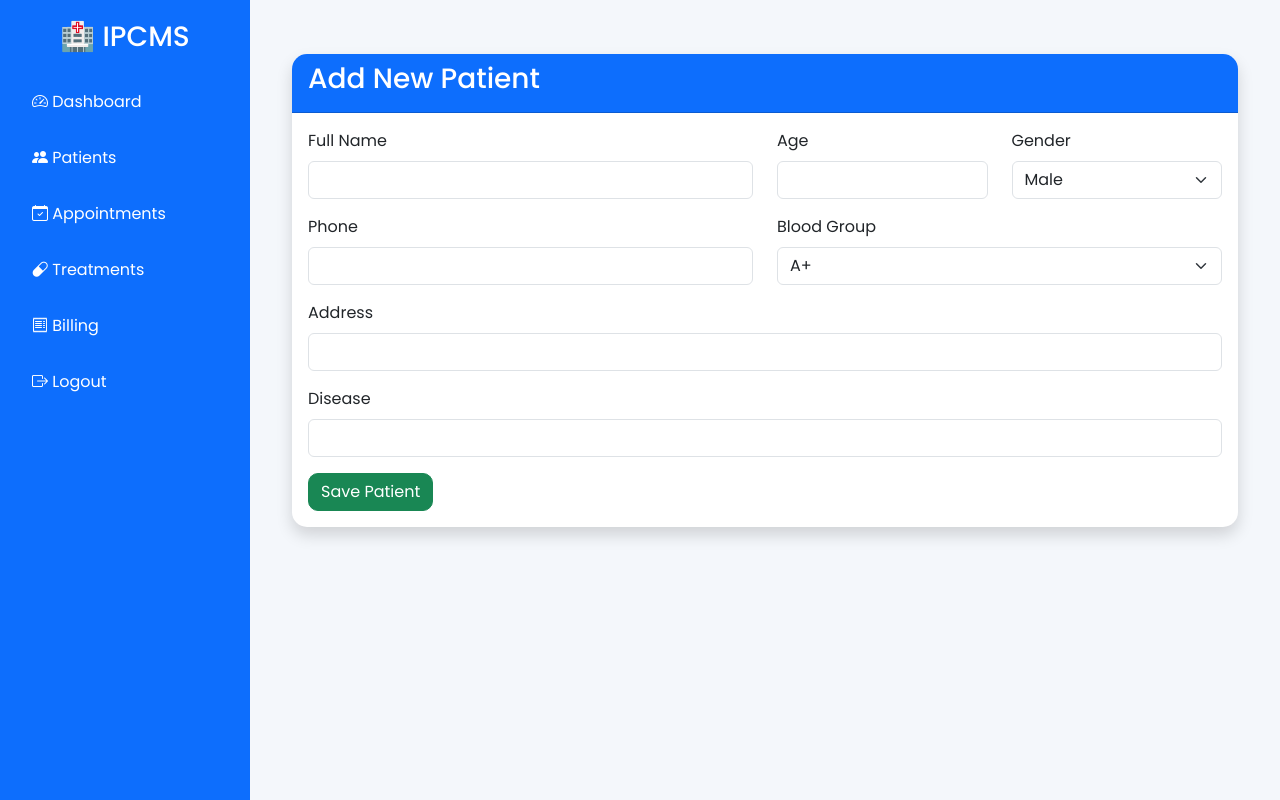
After one commit to Eshwar-jr/patient-care-management-system-for-healthcare-services, a Flask app: page /patient/add in a window 1280 px wide. The commit adds this page. Run offline with Flask 3, Linux system fonts and the light colour scheme; the visitor is signed in with stand-in values (Sample User, id 1).

Commit message:
Completed Day 3

```diff
--- a/forms.py
+++ b/forms.py
@@ -1,5 +1,5 @@
 from flask_wtf import FlaskForm
-from wtforms import StringField, PasswordField, SelectField, SubmitField, BooleanField
+from wtforms import StringField, PasswordField, SelectField, SubmitField, BooleanField, IntegerField
 from wtforms.validators import DataRequired, Email, Length
 
 
@@ -57,3 +57,55 @@ class LoginForm(FlaskForm):
     remember = BooleanField("Remember Me")
 
     submit = SubmitField("Login")
+
+class PatientForm(FlaskForm):
+
+    full_name = StringField(
+        "Full Name",
+        validators=[DataRequired()]
+    )
+
+    age = IntegerField(
+        "Age",
+        validators=[DataRequired()]
+    )
+
+    gender = SelectField(
+        "Gender",
+        choices=[
+            ("Male","Male"),
+            ("Female","Female"),
+            ("Other","Other")
+        ]
+    )
+
+    phone = StringField(
+        "Phone",
+        validators=[DataRequired()]
+    )
+
+    address = StringField(
+        "Address",
+        validators=[DataRequired()]
+    )
+
+    blood_group = SelectField(
+        "Blood Group",
+        choices=[
+            ("A+","A+"),
+            ("A-","A-"),
+            ("B+","B+"),
+            ("B-","B-"),
+            ("AB+","AB+"),
+            ("AB-","AB-"),
+            ("O+","O+"),
+            ("O-","O-")
+        ]
+    )
+
+    disease = StringField(
+        "Disease",
+        validators=[DataRequired()]
+    )
+
+    submit = SubmitField("Save Patient")
--- a/models.py
+++ b/models.py
@@ -21,3 +21,21 @@ def load_user(user_id):
 
     def __repr__(self):
         return f"<User {self.username}>"
+
+class Patient(db.Model):
+
+    id = db.Column(db.Integer, primary_key=True)
+
+    full_name = db.Column(db.String(100), nullable=False)
+
+    age = db.Column(db.Integer)
+
+    gender = db.Column(db.String(20))
+
+    phone = db.Column(db.String(15))
+
+    address = db.Column(db.String(200))
+
+    blood_group = db.Column(db.String(10))
+
+    disease = db.Column(db.String(100))
--- a/routes/dashboard.py
+++ b/routes/dashboard.py
@@ -1,5 +1,8 @@
-from flask import render_template, redirect, url_for, flash
+from flask import render_template, redirect, url_for, flash, request
 from app import app
+from extensions import db
+from models import Patient
+from forms import PatientForm
 from flask_login import login_required
 
 @app.route("/admin")
@@ -11,10 +14,87 @@ def admin_dashboard():
 @app.route("/doctor")
 @login_required
 def doctor_dashboard():
+
+    total_patients = Patient.query.count()
+
     return render_template(
-    "doctor_dashboard.html"
-)
+        "doctor_dashboard.html",
+        total_patients=total_patients
+    )
 
+@app.route("/patient/add", methods=["GET", "POST"])
+@login_required
+def add_patient():
+
+    form = PatientForm()
+
+    if form.validate_on_submit():
+
+        patient = Patient(
+
+            full_name=form.full_name.data,
+            age=form.age.data,
+            gender=form.gender.data,
+            phone=form.phone.data,
+            address=form.address.data,
+            blood_group=form.blood_group.data,
+            disease=form.disease.data
+
+        )
+
+        db.session.add(patient)
+        db.session.commit()
+
+        flash("Patient added successfully!", "success")
+
+        return redirect(url_for("doctor_dashboard"))
+
+    return render_template(
+        "add_patient.html",
+        form=form
+    )
+
+@app.route("/patient/edit/<int:id>", methods=["GET", "POST"])
+@login_required
+def edit_patient(id):
+
+    patient = Patient.query.get_or_404(id)
+
+    form = PatientForm(obj=patient)
+
+    if form.validate_on_submit():
+
+        patient.full_name = form.full_name.data
+        patient.age = form.age.data
+        patient.gender = form.gender.data
+        patient.phone = form.phone.data
+        patient.address = form.address.data
+        patient.blood_group = form.blood_group.data
+        patient.disease = form.disease.data
+
+        db.session.commit()
+
+        flash("Patient updated successfully!", "success")
+
+        return redirect(url_for("patients"))
+
+    return render_template(
+        "edit_patient.html",
+        form=form
+    )
+
+@app.route("/patient/delete/<int:id>")
+@login_required
+def delete_patient(id):
+
+    patient = Patient.query.get_or_404(id)
+
+    db.session.delete(patient)
+    db.session.commit()
+
+    flash("Patient deleted successfully!", "success")
+
+    return redirect(url_for("patients"))
 
 @app.route("/nurse")
 @login_required
@@ -22,7 +102,40 @@ def nurse_dashboard():
     return "<h2>Nurse Dashboard</h2>"
 
 
+@app.route("/patient/<int:id>")
+@login_required
+def patient_profile(id):
+
+    patient = Patient.query.get_or_404(id)
+
+    return render_template(
+        "patient_profile.html",
+        patient=patient
+    )
+
+
 @app.route("/patient")
 @login_required
 def patient_dashboard():
     return "<h2>Patient Dashboard</h2>"
+
+@app.route("/patients")
+@login_required
+def patients():
+
+    search = request.args.get("search")
+
+    if search:
+
+        patients = Patient.query.filter(
+            Patient.full_name.contains(search)
+        ).all()
+
+    else:
+
+        patients = Patient.query.all()
+
+    return render_template(
+        "patients.html",
+        patients=patients
+    )
--- a/static/css/style.css
+++ b/static/css/style.css
@@ -1,8 +1,42 @@
 body{
-    background:#f4f8fb;
-    font-family:Arial, Helvetica, sans-serif;
+    font-family:'Poppins',sans-serif;
+    background:#f4f7fb;
 }
 
+.sidebar{
+    width:250px;
+    min-height:100vh;
+    background:#0d6efd;
+    padding:20px;
+}
+
+.sidebar h3{
+    color:white;
+}
+
+.sidebar a{
+    display:block;
+    color:white;
+    text-decoration:none;
+    padding:12px;
+    border-radius:8px;
+    margin-bottom:8px;
+}
+
+.sidebar a:hover{
+    background:rgba(255,255,255,.2);
+}
+
+.content{
+    flex:1;
+    padding:30px;
+}
+
+.card{
+    border:none;
+    border-radius:15px;
+    box-shadow:0 4px 12px rgba(0,0,0,.08);
+}
 .navbar{
     box-shadow:0 2px 10px rgba(0,0,0,.1);
 }
--- /dev/null
+++ b/templates/add_patient.html
@@ -0,0 +1,70 @@
+{% extends "dashboard_base.html" %}
+
+{% block content %}
+
+<div class="container mt-4">
+
+    <div class="card shadow">
+
+        <div class="card-header bg-primary text-white">
+
+            <h3>Add New Patient</h3>
+
+        </div>
+
+        <div class="card-body">
+
+            <form method="POST">
+
+                {{ form.hidden_tag() }}
+
+                <div class="row">
+
+                    <div class="col-md-6 mb-3">
+                        {{ form.full_name.label(class="form-label") }}
+                        {{ form.full_name(class="form-control") }}
+                    </div>
+
+                    <div class="col-md-3 mb-3">
+                        {{ form.age.label(class="form-label") }}
+                        {{ form.age(class="form-control") }}
+                    </div>
+
+                    <div class="col-md-3 mb-3">
+                        {{ form.gender.label(class="form-label") }}
+                        {{ form.gender(class="form-select") }}
+                    </div>
+
+                    <div class="col-md-6 mb-3">
+                        {{ form.phone.label(class="form-label") }}
+                        {{ form.phone(class="form-control") }}
+                    </div>
+
+                    <div class="col-md-6 mb-3">
+                        {{ form.blood_group.label(class="form-label") }}
+                        {{ form.blood_group(class="form-select") }}
+                    </div>
+
+                    <div class="col-md-12 mb-3">
+                        {{ form.address.label(class="form-label") }}
+                        {{ form.address(class="form-control") }}
+                    </div>
+
+                    <div class="col-md-12 mb-3">
+                        {{ form.disease.label(class="form-label") }}
+                        {{ form.disease(class="form-control") }}
+                    </div>
+
+                </div>
+
+                {{ form.submit(class="btn btn-success") }}
+
+            </form>
+
+        </div>
+
+    </div>
+
+</div>
+
+{% endblock %}
--- /dev/null
+++ b/templates/dashboard_base.html
@@ -0,0 +1,69 @@
+<!DOCTYPE html>
+<html lang="en">
+
+<head>
+
+    <meta charset="UTF-8">
+
+    <meta name="viewport" content="width=device-width, initial-scale=1.0">
+
+    <title>Integrated Patient Care</title>
+
+    <link href="https://cdn.jsdelivr.net/npm/bootstrap@5.3.3/dist/css/bootstrap.min.css" rel="stylesheet">
+
+    <link href="https://cdn.jsdelivr.net/npm/bootstrap-icons@1.11.3/font/bootstrap-icons.css" rel="stylesheet">
+
+    <link href="https://fonts.googleapis.com/css2?family=Poppins:wght@300;400;500;600;700&display=swap" rel="stylesheet">
+
+    <link rel="stylesheet" href="{{ url_for('static', filename='css/style.css') }}">
+
+</head>
+
+<body>
+
+<div class="d-flex">
+
+    <div class="sidebar">
+
+        <h3 class="text-center mb-4">
+            🏥 IPCMS
+        </h3>
+
+        <a href="{{ url_for('doctor_dashboard') }}">
+            <i class="bi bi-speedometer2"></i> Dashboard
+        </a>
+
+        <a href="{{ url_for('patients') }}">
+            <i class="bi bi-people-fill"></i> Patients
+        </a>
+
+        <a href="#">
+            <i class="bi bi-calendar-check"></i> Appointments
+        </a>
+
+        <a href="#">
+            <i class="bi bi-capsule"></i> Treatments
+        </a>
+
+        <a href="#">
+            <i class="bi bi-receipt"></i> Billing
+        </a>
+
+        <a href="{{ url_for('logout') }}">
+            <i class="bi bi-box-arrow-right"></i> Logout
+        </a>
+
+    </div>
+
+    <div class="content">
+
+        {% block content %}
+        {% endblock %}
+
+    </div>
+
+</div>
+
+</body>
+
+</html>
```
Also changed, not shown: templates/doctor_dashboard.html (+23 -29 lines), templates/edit_patient.html (added, +70 -0 lines), templates/patient_profile.html (added, +44 -0 lines), templates/patients.html (added, +115 -0 lines).
